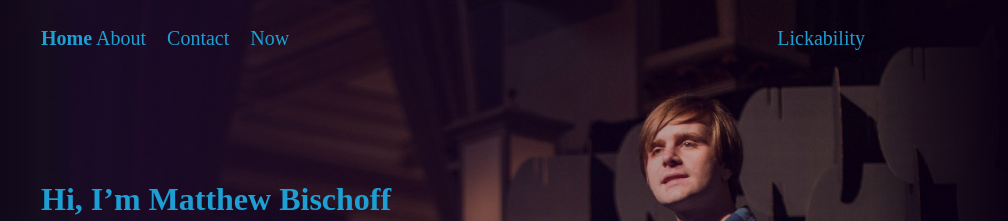
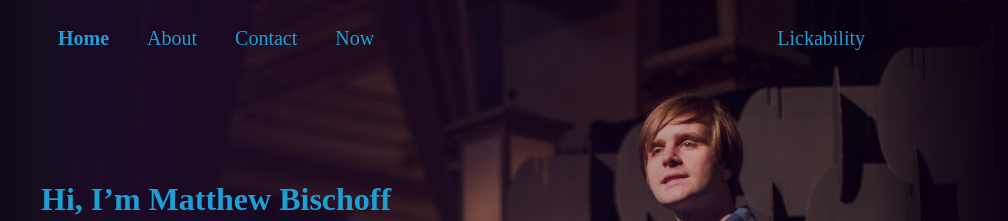
Before and after one commit to mbbischoff/website, a Jekyll site: the page built from index.html, in a window 1280 px wide. Shown: the top 221 px of the page, without its empty margins (187-1195 px from the left). Built offline with Jekyll 4.4.1, drawn with Linux system fonts in a browser that asks for light colours; some web fonts are replaced; the list of posts is cut into pages by our own code.

Commit message:
Updated Header and 1 other file

```diff
--- a/_includes/header.html
+++ b/_includes/header.html
@@ -16,7 +16,7 @@
         {% endif %}
 
          {% if page.url == "/contact/" %}
-          <a href="/contact" class="text-weight-bold">About</a>
+          <a href="/contact" class="text-weight-bold">Contact</a>
         {% else %}
           <a href="/contact">Contact</a>
         {% endif %}
@@ -67,7 +67,7 @@
 </header>
 
 <div id="mobile-menu">
-  <img alt="Close button" id="close-mobile-menu" src="/uploads/close.svg" alt="">
+  <img alt="Close button" id="close-mobile-menu" src="/uploads/close.svg" alt="Close">
   <div>
     <a href="/" class="text-weight-bold">Home</a>
     <a href="/about">About</a>
--- a/_sass/_header.scss
+++ b/_sass/_header.scss
@@ -28,7 +28,7 @@
 
   nav#page-links {
     a { color: $text-blue; font-size: 20px; }
-    div > a:nth-child(3) { margin: 0px 17px; } // middle link
+    div > a { margin: 0px 17px; } // middle link
 
     display: flex;
     justify-content: space-between;
```
